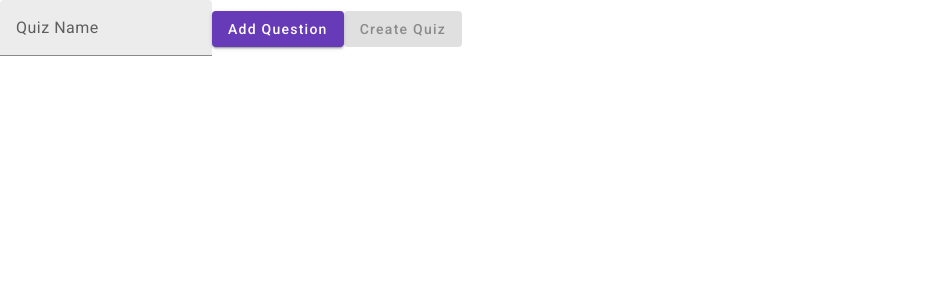
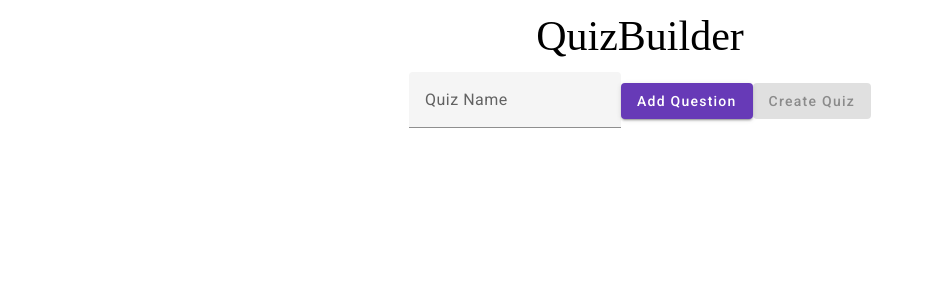
Before and after one commit to A5TA/MyQuizBuilder, an Angular app in the folder frontend/quizBuilder/: page /quiz-maker in a window 1280 px wide. Shown: the top 300 px of the page, without its empty margins (0-934 px from the left). Built offline with nearby package versions, Linux system fonts and the light colour scheme.

Commit message:
styles to quiz builder

```diff
--- a/frontend/quizBuilder/angular.json
+++ b/frontend/quizBuilder/angular.json
@@ -102,5 +102,8 @@
         }
       }
     }
+  },
+  "cli": {
+    "analytics": false
   }
 }
--- a/frontend/quizBuilder/src/app/quizmaker/quizmaker.component.html
+++ b/frontend/quizBuilder/src/app/quizmaker/quizmaker.component.html
@@ -1,5 +1,6 @@
-<form #quizForm="ngForm">
-    <mat-form-field>
+<form #quizForm="ngForm" class="container">
+  <h1>QuizBuilder</h1>
+    <mat-form-field class="form-group">
       <input matInput name="quizName" placeholder="Quiz Name" ngModel required>
     </mat-form-field>
 
--- a/frontend/quizBuilder/src/app/quizmaker/quizmaker.component.scss
+++ b/frontend/quizBuilder/src/app/quizmaker/quizmaker.component.scss
@@ -0,0 +1,31 @@
+.container {
+ max-width: 800px;
+ margin: auto;
+ padding: 20px;
+ background-color: white;
+ text-align: center;
+ align-items: center;
+
+}
+
+h1{
+   text-align: center;
+   align-items: center;
+   color: black;
+   font-family: 'Times New Roman';
+   font-size: 300%;
+   margin-bottom: 20px;
+}
+
+.quiz-form {
+    background-color: rgb(233, 159, 159);
+    border: 1px solid rgb(220, 147, 147);
+    padding: 50px;
+    margin: 50px 0;
+    border-radius: 15px;
+  }
+
+
+button:hover{
+    background-color: #a517bb;
+}
```
